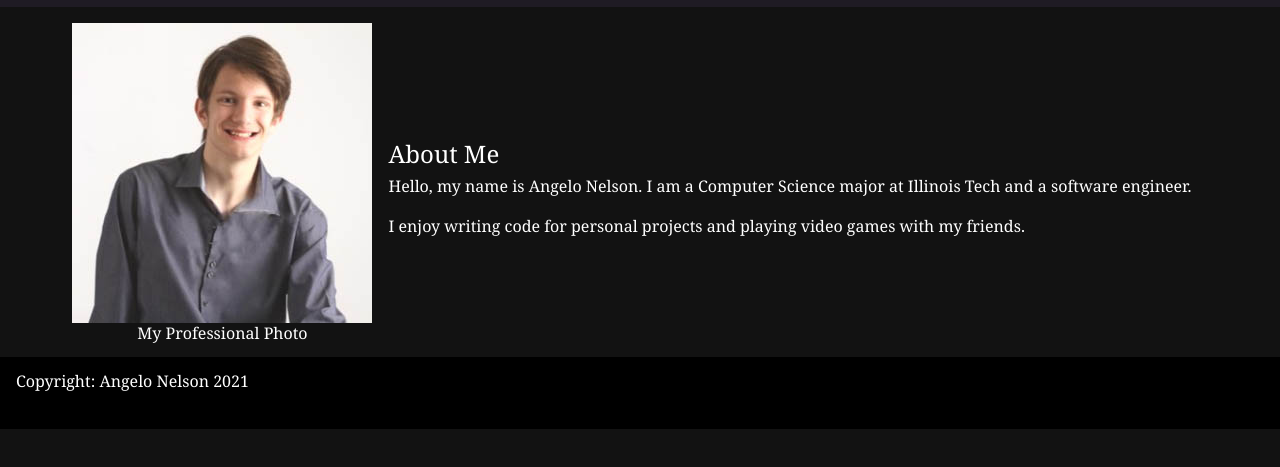
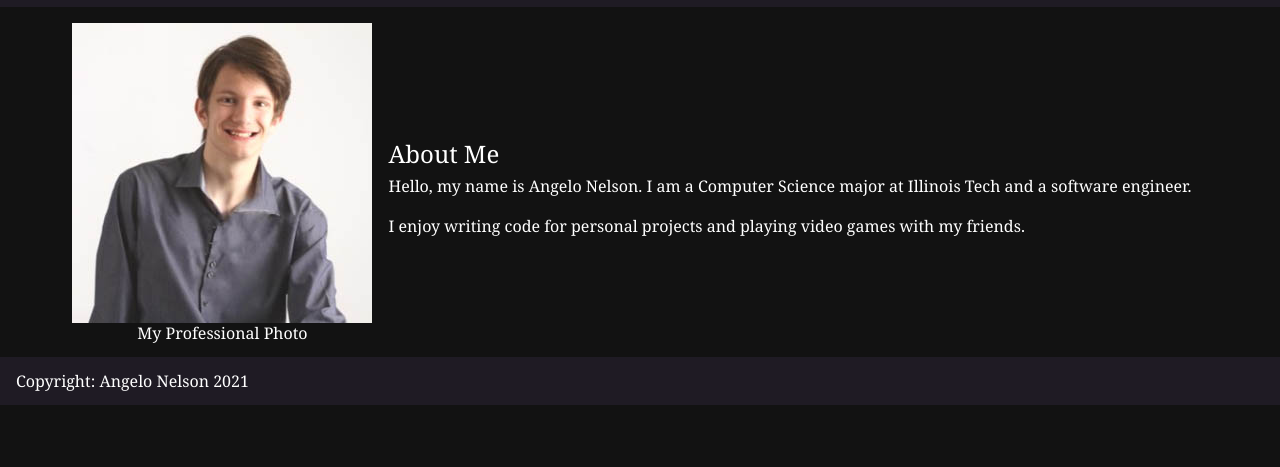
Before and after one commit to anelson1/ITMD-361-Project-Two, a plain HTML site: page index.html in a window 1280 px wide. Shown: the part 73-540 px from the top of the page. Drawn offline with Linux system fonts and the light colour scheme.

Commit message:
add and fix footer

```diff
--- a/screen.css
+++ b/screen.css
@@ -14,6 +14,10 @@ html, body, div, span, applet, object, iframe, h1, h2, h3, h4, h5, h6, p, blockq
 
 
 
+html,body{
+	height: 100%;
+	position: relative;
+}
 
 body {
 	font: 1em/1.5 "Georgia", "serif";
@@ -22,7 +26,15 @@ body {
 	line-height: 1;
 }
 
-
+footer  {
+	width: 100%;
+	height: 1em;
+	background-color: #1F1B24;
+	padding: 1em;
+   }
+footer > p{
+	margin: 0;
+}
 h1 {
 	font-size: 2.5em;
 	line-height: 1.2;
@@ -54,14 +66,6 @@ header {
 
 
 
-
-footer {
-	width: 100%;
-	background-color: black;
-	padding: 1em;
-	bottom: 0;
-  }
-
 #courses {
 	margin: 1em;
 }
@@ -82,6 +86,8 @@ nav {
 main{
 	display: flex;
 	margin: 1em;
+	min-height: 10vh;
+ 	position: relative;
 
 }
 #about{
```
